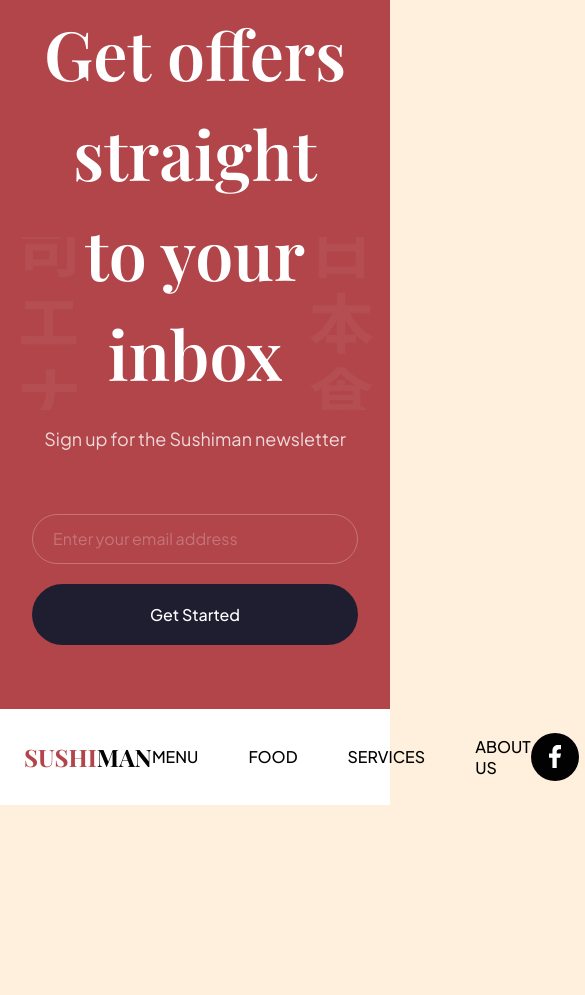
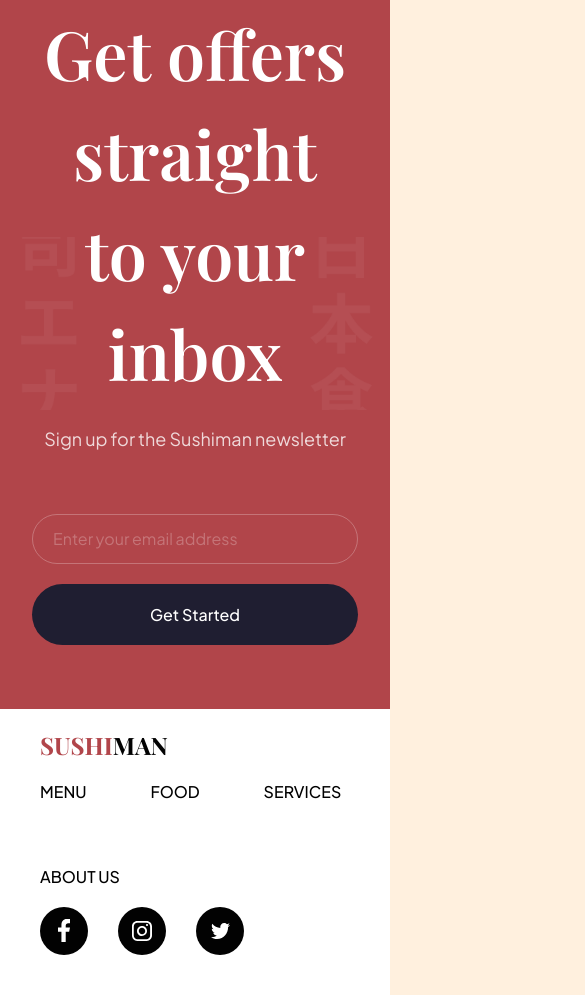
Before and after one commit to romnegrillo/sushiman, a website built with Vite: page index.html in a window 390 px wide. Shown: the part 7232-8227 px from the top of the page, 585 px wide, since content can reach past the window. Before the commit the page ends 8037 px from the top, so only its background shows below. Built offline with nearby package versions, Linux system fonts and the light colour scheme.

Commit message:
Changed spacing of footer on mobile view.

```diff
--- a/css/sections/footer.css
+++ b/css/sections/footer.css
@@ -2,8 +2,10 @@
   display: flex;
   justify-content: space-between;
   align-items: center;
-  padding: 24px;
+  padding: 20px 40px;
   background-color: #fff;
+
+  flex-wrap: wrap;
 }
 
 .footer__logo {
@@ -11,6 +13,8 @@
   font-family: var(--playfair-display);
   font-size: 24px;
   color: var(--primary-color);
+
+  cursor: pointer;
 }
 
 .footer__logo span {
@@ -24,11 +28,12 @@
 
   display: flex;
   align-items: center;
-  justify-content: center;
+
+  flex-wrap: wrap;
 }
 
 .footer__nav {
-  gap: 50px;
+  gap: 64px;
 
   text-transform: uppercase;
   font-family: var(--plus-jakarta-sans);
@@ -52,4 +57,12 @@
   display: flex;
   align-items: center;
   justify-content: center;
+
+  cursor: pointer;
 }
+
+.footer__logo,
+.footer__nav,
+.footer__social {
+  margin-bottom: 20px;
+}
```
